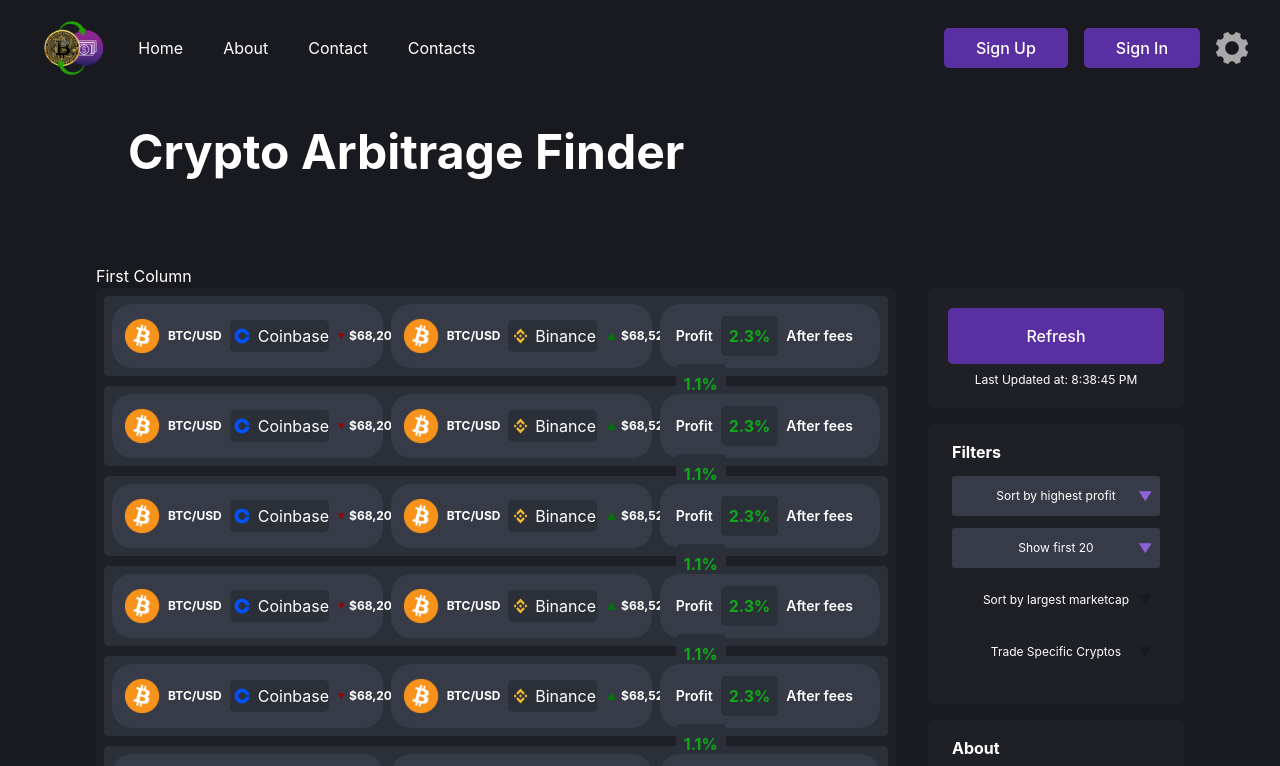
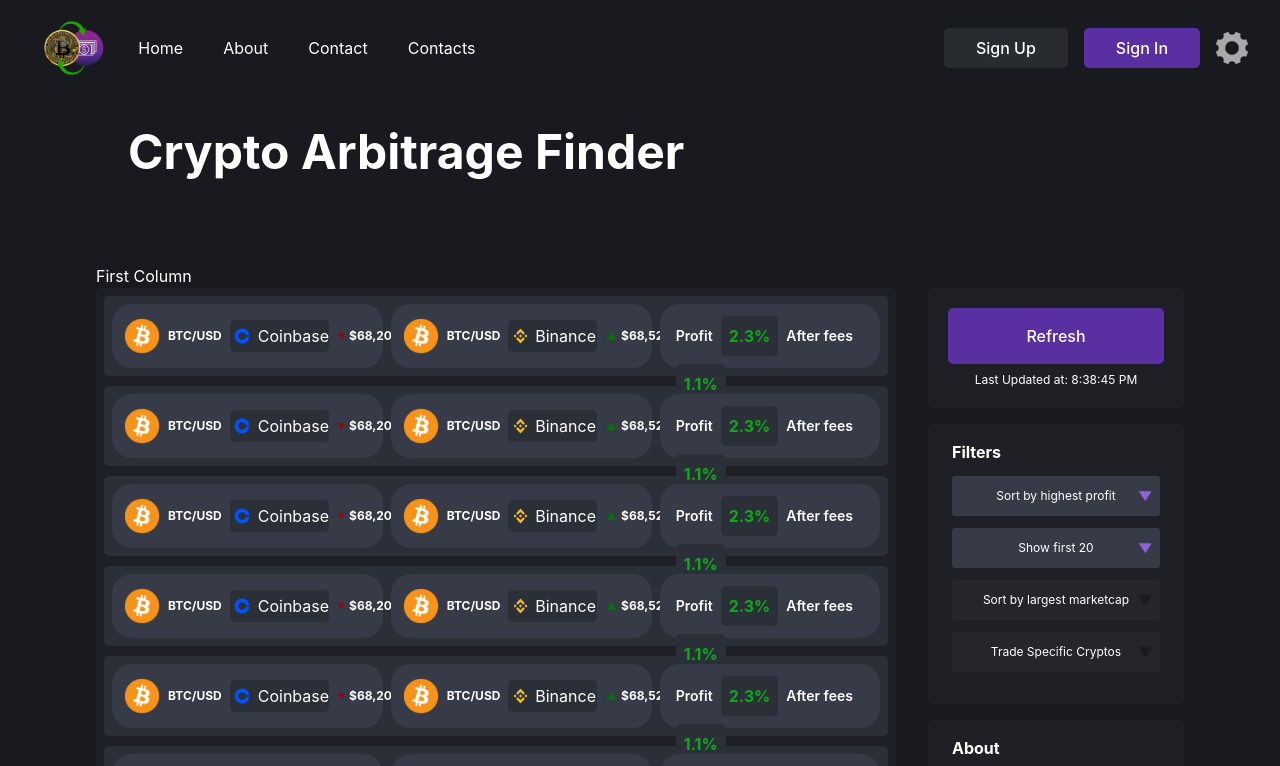
Before and after one commit to RValanki/Crypto-Arbitrage-Finder, a React (Create React App) app in the folder frontend/crypto-arbitrage-finder/: page / in a window 1280 px wide. Shown: the top 766 px of the page. Built offline with nearby package versions, Linux system fonts and the light colour scheme.

Commit message:
Fixed tailwind dynamic color bug

```diff
--- a/frontend/crypto-arbitrage-finder/src/components/Button.jsx
+++ b/frontend/crypto-arbitrage-finder/src/components/Button.jsx
@@ -1,12 +1,14 @@
 // src/components/Button.jsx
 import React from 'react';
 
-const Button = ({ label, onClick, className, type = 'button' }) => {
+const Button = ({ label, onClick, className, type = 'button', isPrimary = true }) => {
+  const backgroundColor = isPrimary ? 'bg-[#592FA2]' : 'bg-[#292C2F]'
+  const backgroundHoveColor = isPrimary ? 'hover:bg-[#4B238D]' : 'hover:bg-[#414549]'
   return (
     <button
       type={type}
       onClick={onClick}
-      className={`bg-[#592FA2] text-white font-medium py-2 px-8 h-full rounded-[5px] transition duration-300 hover:bg-[#4B238D] text-center ${className}`}
+      className={`${backgroundColor} ${backgroundHoveColor} text-white font-medium py-2 px-8 h-full rounded-[5px] transition duration-300  text-center ${className}`}
     >
       {label}
     </button>
--- a/frontend/crypto-arbitrage-finder/src/components/FilterComponent.jsx
+++ b/frontend/crypto-arbitrage-finder/src/components/FilterComponent.jsx
@@ -25,11 +25,11 @@
   }, [selected, defaultValue]);
 
   // Determine the background color based on the selected option
-  const backgroundColor = selectedOption ? '#373B47' : '#24262B';
+  const backgroundColor = selectedOption ? 'bg-[#373B47]' : 'bg-[#24262B]';
 
   return (
     <div
-      className={`w-full h-full bg-[${backgroundColor}] rounded-[3px] hover:bg-[#373B47] transition-colors duration-300 ease-in-out flex items-center relative cursor-pointer`}
+      className={`w-full h-full ${backgroundColor} rounded-[3px] hover:bg-[#373B47] transition-colors duration-300 ease-in-out flex items-center relative cursor-pointer`}
       onClick={toggleDropdown}
     >
       {/* Centered text */}
--- a/frontend/crypto-arbitrage-finder/src/components/TopBar.jsx
+++ b/frontend/crypto-arbitrage-finder/src/components/TopBar.jsx
@@ -39,7 +39,7 @@
       </nav>
 
       {/* Swapped Button components with updated color */}
-      <Button label="Sign Up" onClick={() => console.log('Register clicked')} className="ml-auto bg-[#292C2F] hover:bg-[#414549]" />
+      <Button label="Sign Up" onClick={() => console.log('Register clicked')} className="ml-auto" isPrimary = {false} />
       <Button label="Sign In" onClick={() => console.log('Sign In clicked')} className="ml-4 mr-2" />
 
       {/* Settings icon next to Sign In button */}
```
